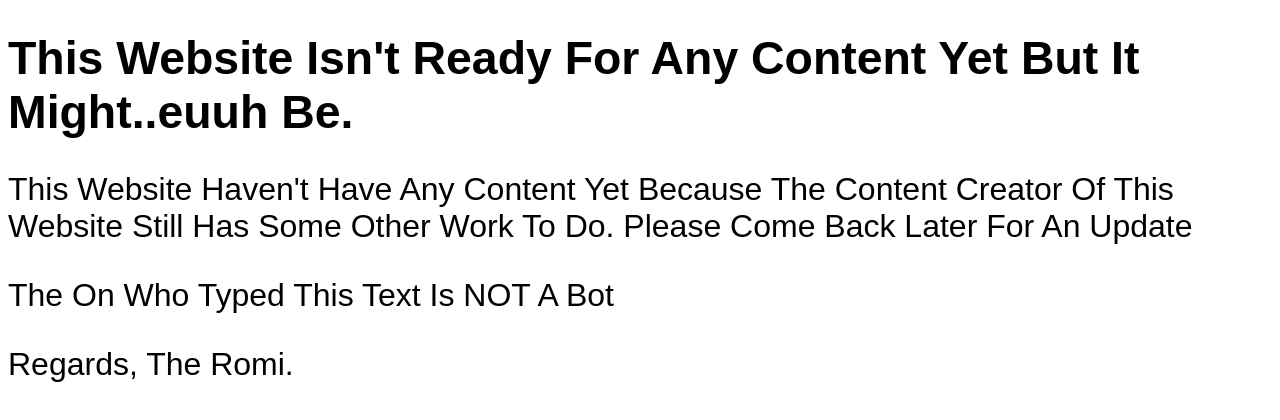
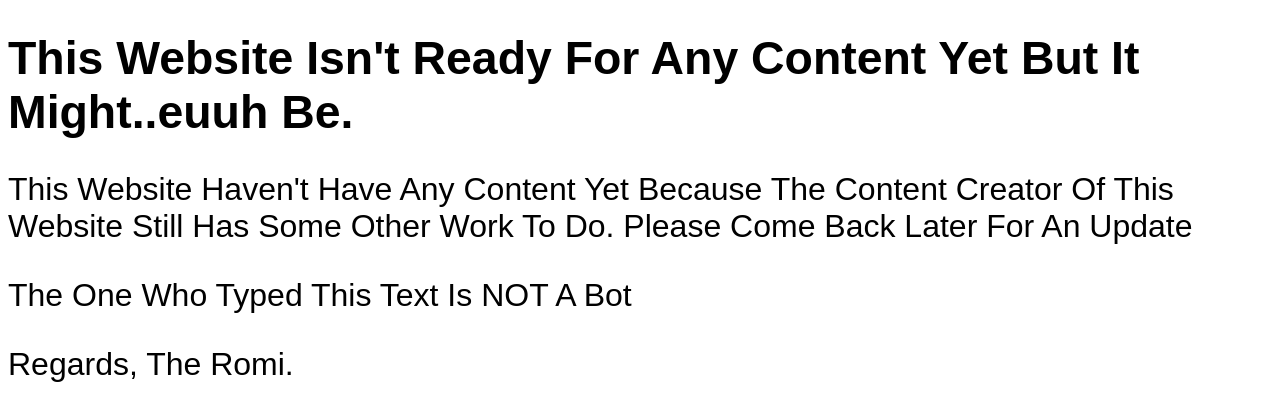
Before and after one commit to FamilyAccount/The-Romi, a plain HTML site: page index.html in a window 1280 px wide. Drawn offline with Linux system fonts and the light colour scheme.

Commit message:
Update index.html

```diff
--- a/index.html
+++ b/index.html
@@ -17,7 +17,7 @@
 <body>
 <h1>This Website Isn't Ready For Any Content Yet But It Might..euuh Be.</h1>
 <p>This Website Haven't Have Any Content Yet Because The Content Creator Of This Website Still Has Some Other Work To Do. Please Come Back Later For An Update</p>
-<p>The On Who Typed This Text Is NOT A Bot</p>
+<p>The One Who Typed This Text Is NOT A Bot</p>
 <p>Regards, The Romi.</p>
 </body>
 </html>
```
